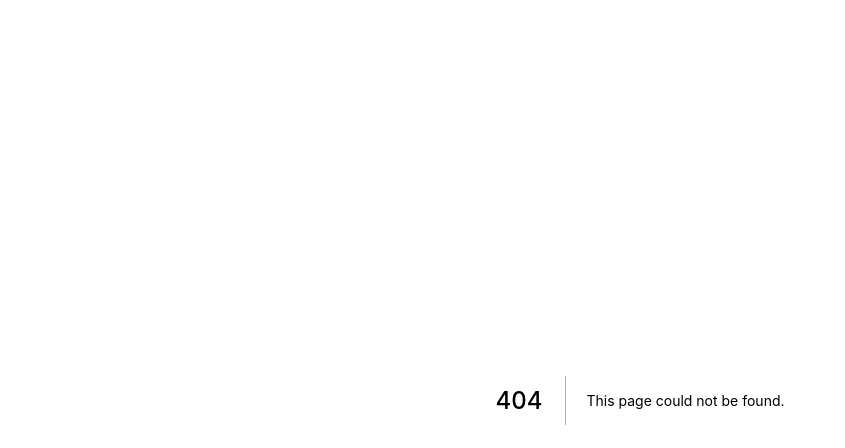
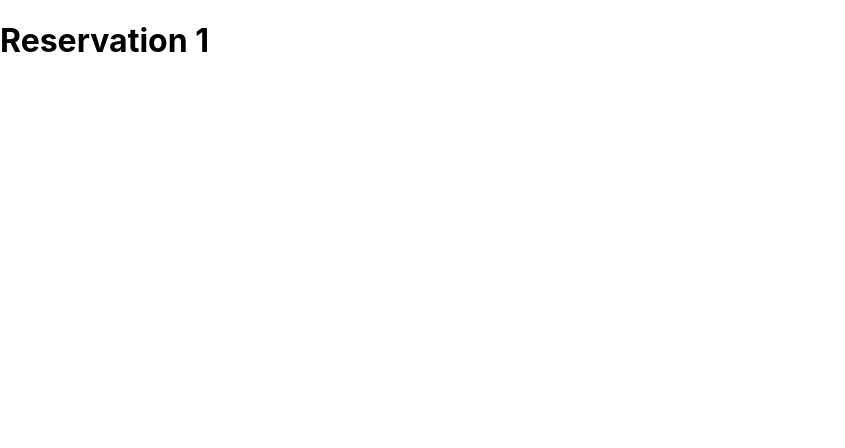
Before and after one commit to v-code-team-pioneer-inc/ccrs-frontend, a Next.js app: page /mypage/reservations/1 in a window 1280 px wide. Before the commit this address had no page. Shown: the top 448 px of the page, without its empty margins (0-845 px from the left). Built offline with nearby package versions, Linux system fonts and the light colour scheme.

Commit message:
[ADD]予約一覧の管理修正と詳細ページ

```diff
--- /dev/null
+++ b/pages/mypage/reservations/[id].js
@@ -0,0 +1,13 @@
+import { useRouter } from "next/router";
+
+const Reservation = () => {
+  const router = useRouter();
+  const { id } = router.query;
+  return (
+    <div>
+      <h1>Reservation { id }</h1>
+    </div>
+  );
+}
+
+export default Reservation;
```
Also changed, not shown: pages/mypage/reservations/index.js (line endings or trailing spaces).
